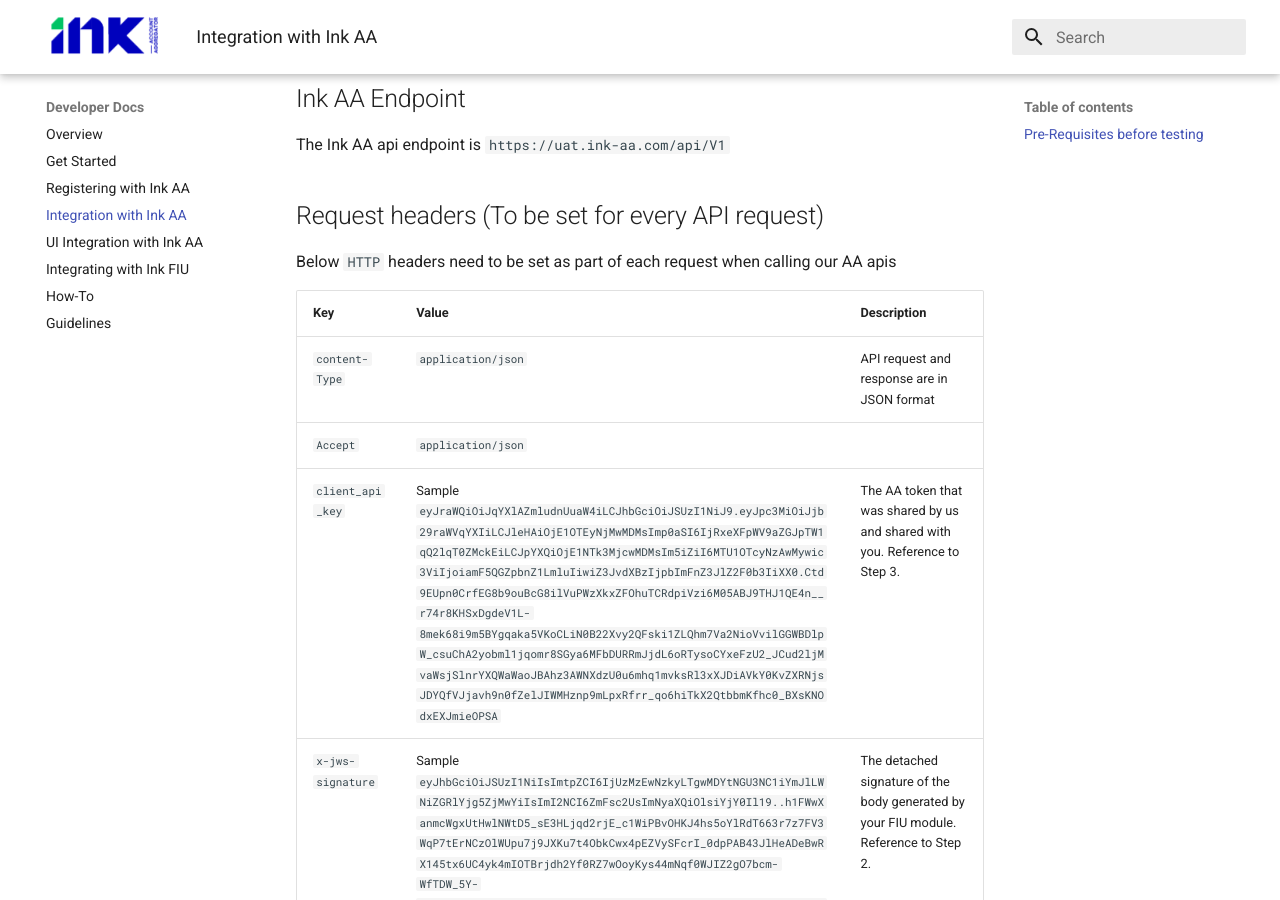
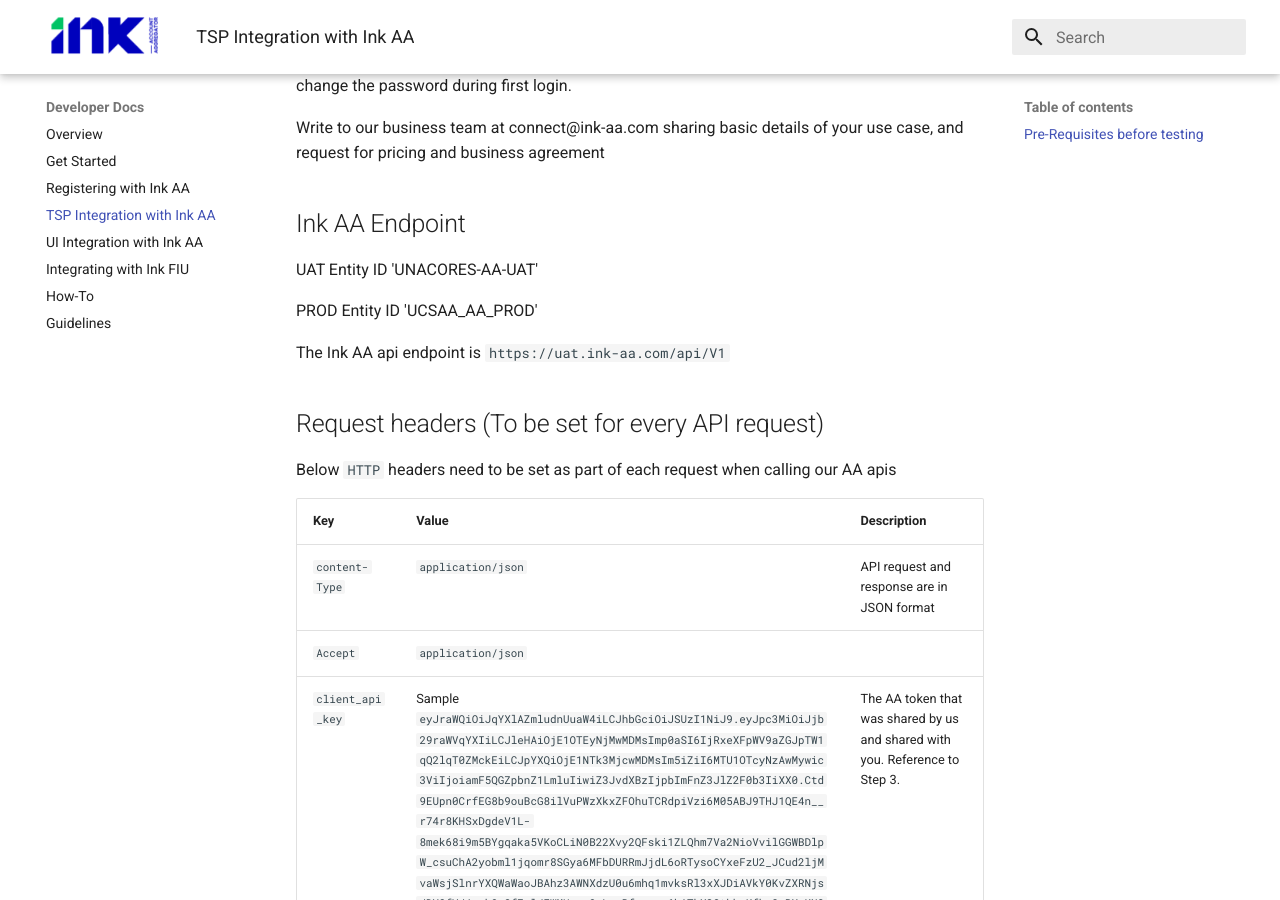
Before and after one commit to Unacores/ink-aa-docs, an MkDocs documentation site: the page built from docs/ink_aa_integration.md, in a window 1280 px wide and 900 px high, scrolled down 1001 px. Built offline with MkDocs 1.6.1 and Material for MkDocs 9.7.7, drawn with Linux system fonts in a browser that asks for light colours.

```diff
--- a/docs/ink_aa_integration.md
+++ b/docs/ink_aa_integration.md
@@ -30,6 +36,11 @@ FIU can login using the account credentials by using the same link.User will be
 Write to our business team at connect@ink-aa.com sharing basic details of your use case, and request for pricing and business agreement
 
 ## Ink AA Endpoint
+
+UAT Entity ID 'UNACORES-AA-UAT'
+
+PROD Entity ID 'UCSAA_AA_PROD'
+
 The Ink AA api endpoint is `https://uat.ink-aa.com/api/V1`
 
 
--- a/mkdocs.yml
+++ b/mkdocs.yml
@@ -25,7 +25,7 @@ nav:
   - Overview: index.md
   - Get Started: get_started.md
   - Registering with Ink AA: ink_aa_register.md
-  - Integration with Ink AA: ink_aa_integration.md
+  - TSP Integration with Ink AA: ink_aa_integration.md
   - UI Integration with Ink AA: ink_ui_integration.md
   - Integrating with Ink FIU: ink_fiu_integration.md
   - How-To: how_to.md
```
Also changed, not shown: other parts of docs/ink_aa_integration.md (+6 -0 lines), docs/images/Picture1.png (added), docs/images/Picture2.png (added), docs/images/Picture3.png (added), docs/images/finvu_logo.png (deleted), docs/images/finvu_logo_old.png (deleted), docs/images/fiu_aa_webflow.png (deleted).
